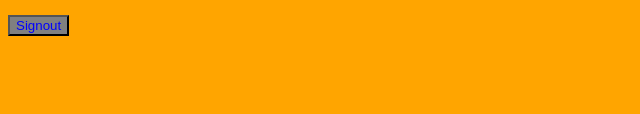
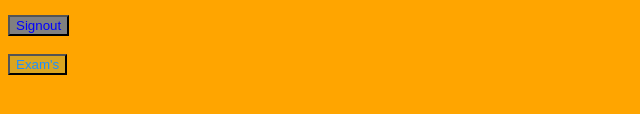
Before and after one commit to mahendragurav2/SampleHTML, a plain HTML site: page Dash.html in a window 1280 px wide. Shown: the part 410-524 px from the top of the page, without its empty margins (0-640 px from the left). Drawn offline with Linux system fonts and the light colour scheme.

Commit message:
first changes

```diff
--- a/Dash.html
+++ b/Dash.html
@@ -70,7 +70,8 @@ a:active {
 <button style="color:white;background-color:blue;"onclick=myfunction("calender.html")>Calender</button>
 <br><br>
 <button style=color:blue;background-color:grey onclick=myfunction("index.html")>Signout</button>
-
+<br><br>
+<button style="color:dodgerblue;background-color:goldenrod" onclick=myfunction("defualt.html")>Exam's</button>
 
 
 </style>
```
